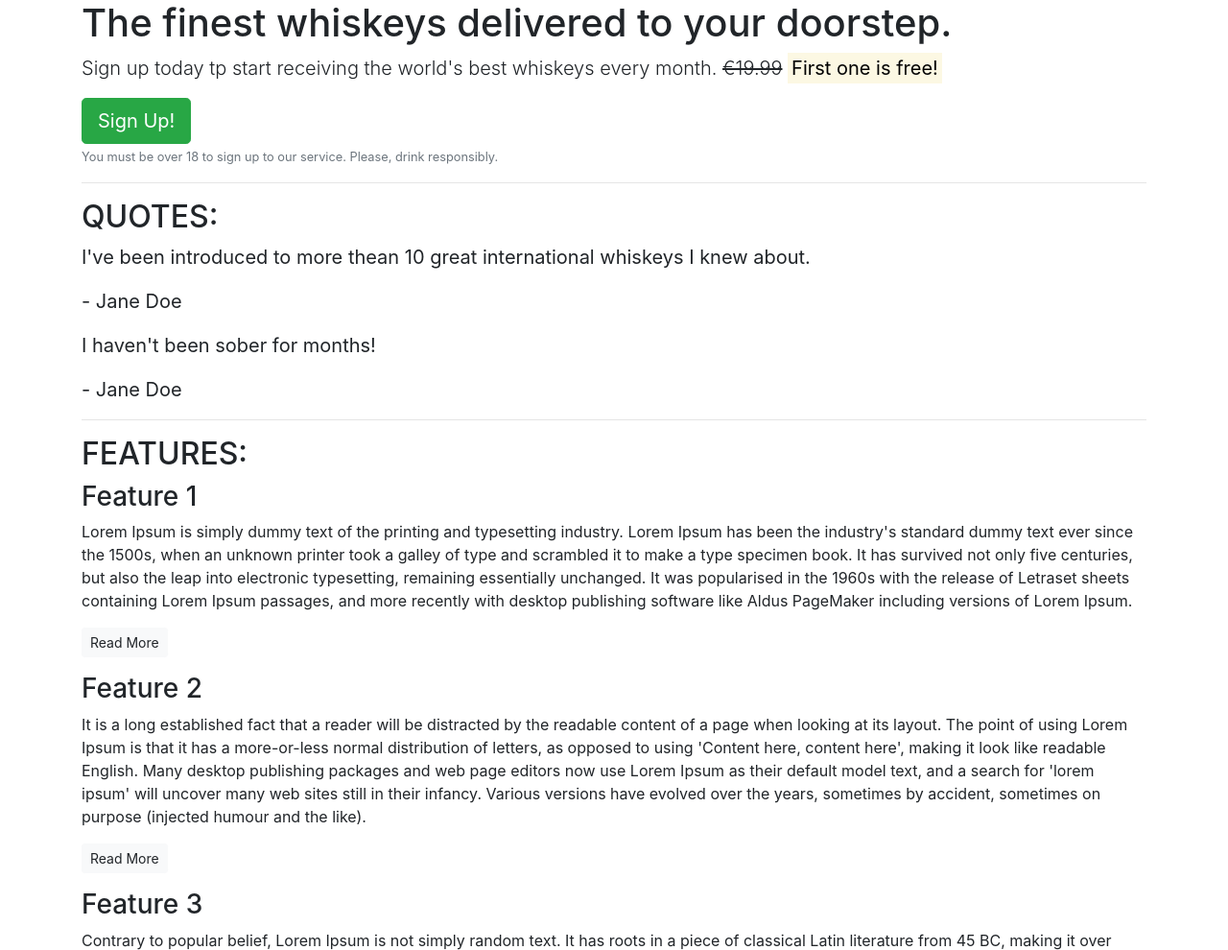
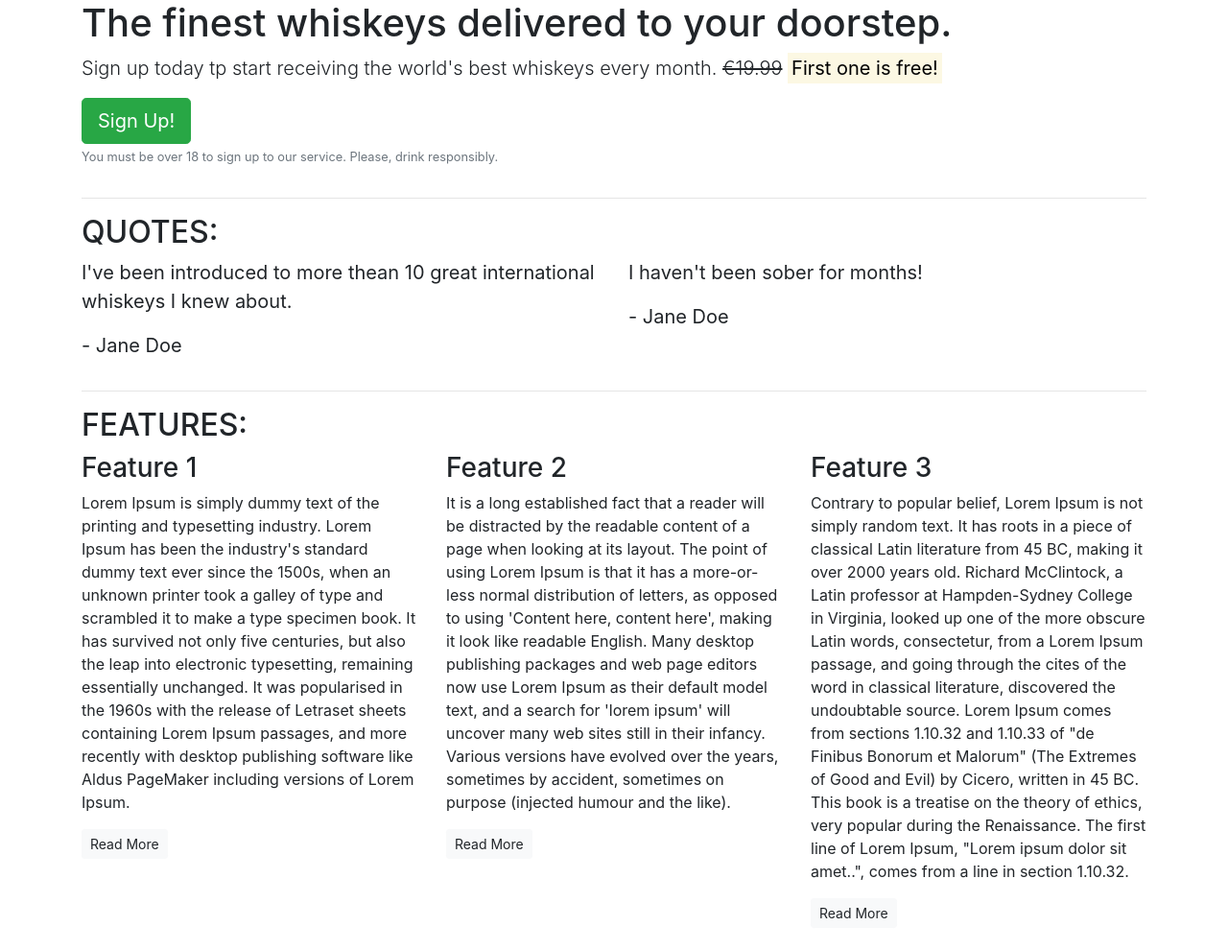
Before and after one commit to erikandersson96/bootstrap-test, a plain HTML site: page index.html in a window 1280 px wide. Shown: the top 990 px of the page at 96% size. Drawn offline with nearby package versions, Linux system fonts and the light colour scheme.

Commit message:
Add bootstrap col for media screen size

```diff
--- a/index.html
+++ b/index.html
@@ -11,6 +11,8 @@
 <body>
     <article class="container">
         <!-- Callout -->
+        <div class="row">
+            <div class="col-12">
                 <section class="callout">
                    <h1>The finest whiskeys delivered to your doorstep.</h1>
                    <p class="lead">Sign up today tp start receiving the world's best whiskeys every month.
@@ -18,28 +20,46 @@
                    <button class="btn btn-success btn-lg">Sign Up!</button>
                    <p class="text-muted"><small>You must be over 18 to sign up to our service. Please, drink responsibly.</small></p>
                </section>
+            </div>
+        </div>
         <!-- /.callout -->
         <hr>
 
         <!-- Quotes -->
         <section class="quotes">
+            <div class="row">
+                <div class="col-12">
                     <h2 class="text-uppercase">Quotes:</h2>
+                </div>
+            </div>
+            <div class="row">
+                <div class="col-12 col-md-6">
                     <blockquote class="blockquote">
                         <p>I've been introduced to more thean 10 great international whiskeys I
                            knew about.</p>
                         <p>- Jane Doe</p>
                     </blockquote>
+                </div>
+                <div class="col-12 col-md-6">
                     <blockquote class="blockquote">
                        <p>I haven't been sober for months!</p>
                        <p>- Jane Doe</p>
                     </blockquote>
+                </div>
+            </div>
         </section>
         <!-- /.quotes -->
         <hr>
 
         <!-- Features -->
         <section class="features">
+            <div class="row">
+                <div class="col-12">
                     <h2 class="text-uppercase">Features:</h2>
+                </div>
+            </div>
+            <div class="row">
+                <div class="col-12 col-md-6 col-lg-4">
                     <div class="feature">
                         <h3>Feature 1</h3>
                         <p>Lorem Ipsum is simply dummy text of the printing and typesetting industry.
@@ -51,6 +71,8 @@
                            Aldus PageMaker including versions of Lorem Ipsum.</p>
                         <p><a class="btn btn-sm btn-light" href="">Read More</a></p>
                     </div>
+                </div>
+                <div class="col-12 col-md-6 col-lg-4">
                     <div class="feature">
                         <h3>Feature 2</h3>
                         <p>It is a long established fact that a reader will be distracted by the readable content of a page
@@ -62,6 +84,8 @@
                            (injected humour and the like).</p>
                         <p><a class="btn btn-sm btn-light" href="">Read More</a></p>
                     </div>
+                </div>
+                <div class="col-12 d-md-none d-lg-block col-lg-4">
                     <div class="feature">
                         <h3>Feature 3</h3>
                         <p>Contrary to popular belief, Lorem Ipsum is not simply random text. It has roots in a piece of classical
@@ -74,10 +98,13 @@
                            comes from a line in section 1.10.32.</p>
                         <p><a class="btn btn-sm btn-light" href="">Read More</a></p>
                     </div>
+                </div>
+            </div>
         </section>
         <!-- /.features -->
         <hr>
 
+        <!-- Table with whiskey favorites -->
         <section>
             <table class="table">
                 <thead>
@@ -106,6 +133,7 @@
                 </tbody>
               </table>
         </section>
+        <!-- /.table -->
     </article>
 </body>
 </html>
```
Lines whose indentation alone changed are shown as unchanged.
